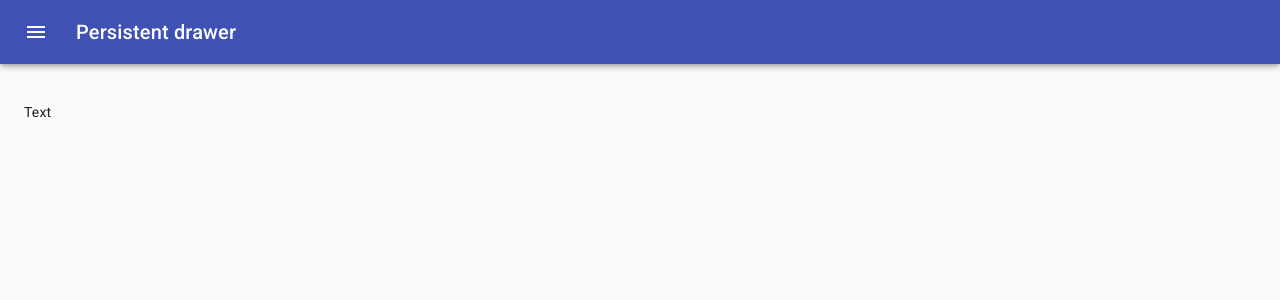
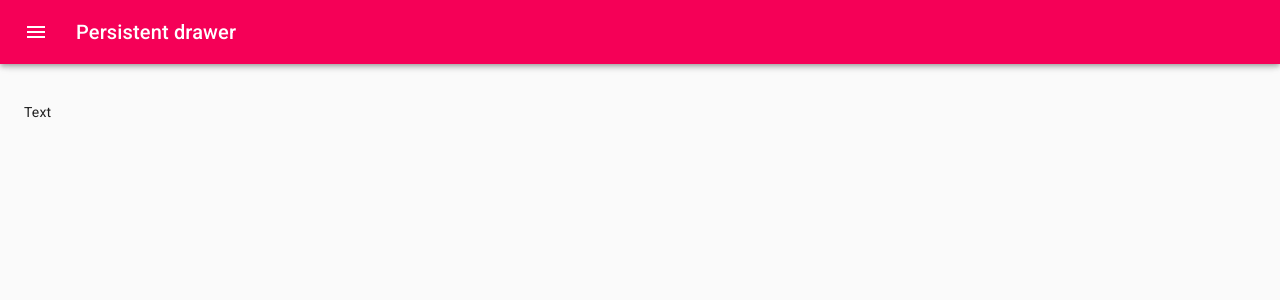
Before and after one commit to tjernstad-utvikling/sluttkontroll.no, a React (Create React App) app: page / in a window 1280 px wide. Shown: the top 300 px of the page. Built offline with nearby package versions, Linux system fonts and the light colour scheme.

Commit message:
bar color

```diff
--- a/src/layout/main/index.tsx
+++ b/src/layout/main/index.tsx
@@ -39,6 +39,7 @@ export const MainLayout = ({ children }: MainLayoutProps): JSX.Element => {
       <CssBaseline />
       <AppBar
         position="fixed"
+        color="secondary"
         className={clsx(classes.appBar, {
           [classes.appBarShift]: open,
         })}
```
